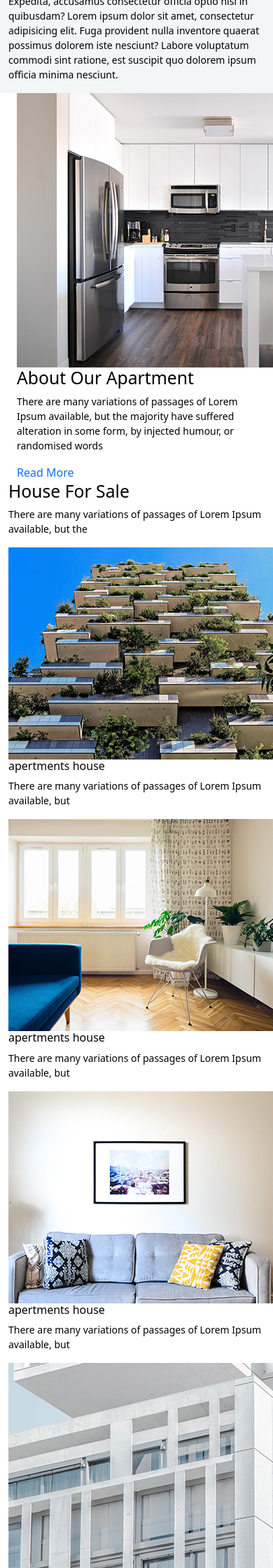
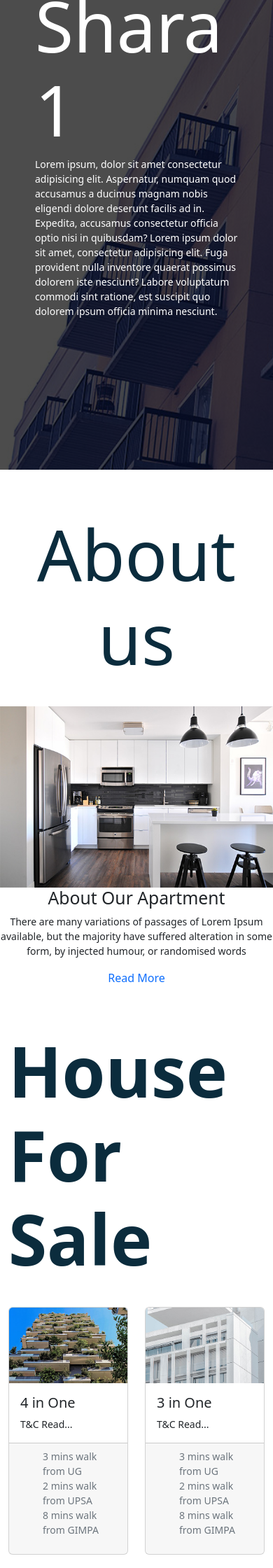
Before and after one commit to Jonasmonyoselorm/webprojects, a Django app: page / in a window 390 px wide; the page is wider, and only the part inside the window is pictured. Shown: the part 280-2520 px from the top of that part at 70% size. Run offline with Django 4.2, Linux system fonts and the light colour scheme.

Commit message:
third save

```diff
--- a/hostel/rental/static/css/main.css
+++ b/hostel/rental/static/css/main.css
@@ -1,12 +1,32 @@
+
+
+*{
+    margin: 0;
+    padding: 0;
+}
 
 body {
-    background-color: white;
-    color: black;
-    padding: 0;
+    margin: 0;
+    font-family: system-ui;
+}
+
+.main-heading {
+    color: white;
+    background-color: #0B2C3D;
+    background-image: linear-gradient(rgba(0,0,0,0.7), rgba(0,0,0,0.7)), url(../images/heading-bg.jpg);
+    /*background-blend-mode: multiply;*/
+    padding: 200px 50px;
+    background-repeat: no-repeat;
+    background-size: cover;
 }
 
 a {
     text-decoration: none;
+    transition: 1s;
+}
+
+a:hover {
+    border-bottom: 3px solid #CB3421;
 }
 
 li {
@@ -25,7 +45,7 @@ nav {
     list-style: none;
     display: inline-block;
     margin-left: 30px;
-    color: #CB3421;
+    color: white;
     font-weight: bolder;
 }
 
@@ -34,9 +54,6 @@ nav ul li a {
     font-size: 16px;
 }
 
-.header {
-    background-color: #F2F6F7;
-}
 
 /*main content*/
 
@@ -56,13 +73,36 @@ p {
     font-size: 14px;
 }
 
+.about_content {
+    text-align: center;
+    padding: 50px 0px;
+}
 
+.title {
+    padding-top: 10px;
+    padding-bottom: 30px;
+    font-weight: bold;
+    color: #0B2C3D;
+
+}
+
+.img_pics {
+    width: 100%;
+}
 
 .why_us {
     background-color: #0B2C3D;
     color: white;
     text-align: center;
+    padding: 50px 0;
+    margin: 30px 0;
 }
+
+
+
+
+
+
 
 
 .footer {
--- a/hostel/rental/templates/index.html
+++ b/hostel/rental/templates/index.html
@@ -6,10 +6,9 @@
 {% block content %}
 
 
-<div class="container-fluid header">
-    <div class="row">
-        <div class="col">
-            <h1>Shara</h1>
+<!--heading-->
+<div class="main-heading container-fluid">
+  <h1>Shara 1</h1>
   <p>Lorem ipsum, dolor sit amet consectetur adipisicing elit. Aspernatur, numquam quod accusamus
     a ducimus magnam nobis eligendi dolore deserunt facilis ad in. Expedita, accusamus consectetur
     officia optio nisi in quibusdam? Lorem ipsum dolor sit amet, consectetur adipisicing elit.
@@ -17,22 +16,18 @@
     est suscipit quo dolorem ipsum officia minima nesciunt.
   </p>
 </div>
-        <div class="col"></div>
+
+<!--about-->
+
+<div class="container about_content">
+  <div class="title">
+    <h1>About us</h1>
   </div>
-
-</div>
-
-
-<div class="container">
-    <div class="container">
   <div class="row">
     <div class="col-md-6">
-            <div class="img-box">
-                <img src="{% static 'images/about-img.jpg' %}" alt="">
-            </div>
+        <img class="img_pics" src="{% static 'images/about-img.jpg' %}" alt="">
     </div>
     <div class="col-md-6">
-                <div class="detail-box">
           <div class="heading_container">
               <h2>
                   About Our Apartment
@@ -49,101 +44,81 @@
     </div>
   </div>
 </div>
+
+<!--rooms for rent-->
+<div class="container">
+  <h1 class="title">
+    House For Sale
+  </h1>
+  <div class="row row-cols-1 row-cols-md-3 g-4">
+    <div class="col">
+      <div class="card h-100">
+        <img src="{% static 'images/s-1.jpg' %}" class="card-img-top img_pics" alt="...">
+        <div class="card-body">
+          <h5 class="card-title">4 in One</h5>
+          <p class="card-text">T&C Read...</p>
+        </div>
+        <div class="card-footer">
+          <small class="text-muted">
+            <ul>
+              <li>3 mins walk from UG</li>
+
+              <li>2 mins walk from UPSA</li>
+
+              <li>8 mins walk from GIMPA</li>
+            </ul>
+          </small>
         </div>
       </div>
+    </div>
+    <div class="col">
+      <div class="card h-100">
+        <img  src="{% static 'images/s-4.jpg' %}" class="card-img-top img_pics" alt="...">
+        <div class="card-body">
+          <h5 class="card-title">3 in One</h5>
+          <p class="card-text">T&C Read...</p>
+        </div>
+        <div class="card-footer">
+          <small class="text-muted">
+            <ul>
+              <li>3 mins walk from UG</li>
 
+              <li>2 mins walk from UPSA</li>
 
-<div class="container-fluid">
-    <div class="heading_container">
-      <h2>
-        House For Sale
-      </h2>
-      <p>
-        There are many variations of passages of Lorem Ipsum available, but the
-      </p>
-    </div>
-    <div class="row">
-      <div class="col-md-4">
-        <div class="img-box">
-          <img src="{% static 'images/s-1.jpg' %}" alt="">
-        </div>
-        <div class="detail-box">
-          <h6>
-            apertments house
-          </h6>
-          <p>
-            There are many variations of passages of Lorem Ipsum available, but
-          </p>
+              <li>8 mins walk from GIMPA</li>
+            </ul>
+          </small>
         </div>
       </div>
-      <div class="col-md-4">
-        <div class="img-box">
-          <img src="{% static 'images/s-2.jpg' %}" alt="">
     </div>
-        <div class="detail-box">
-          <h6>
-            apertments house
-          </h6>
-          <p>
-            There are many variations of passages of Lorem Ipsum available, but
-          </p>
+    <div class="col">
+      <div class="card h-100">
+        <img src="{% static 'images/s-3.jpg' %}" class="card-img-top img_pics" alt="...">
+        <div class="card-body">
+          <h5 class="card-title">2 in One</h5>
+          <p class="card-text">This is a wider card with supporting text below as a natural lead-in to additional content. This card has even longer content than the first to show that equal height action.</p>
+        </div>
+        <div class="card-footer">
+          <small class="text-muted">Last updated 3 mins ago</small>
         </div>
       </div>
-      <div class="col-md-4">
-        <div class="img-box">
-          <img src="{% static 'images/s-3.jpg' %}" alt="">
     </div>
-        <div class="detail-box">
-          <h6>
-            apertments house
-          </h6>
-          <p>
-            There are many variations of passages of Lorem Ipsum available, but
-          </p>
+    <div class="col">
+      <div class="card h-100">
+        <img src="{% static 'images/s-2.jpg' %}" class="card-img-top img_pics" alt="...">
+        <div class="card-body">
+          <h5 class="card-title">Luxery</h5>
+          <p class="card-text">This is a wider card with supporting text below as a natural lead-in to additional content. This card has even longer content than the first to show that equal height action.</p>
         </div>
+        <div class="card-footer">
+          <small class="text-muted">Last updated 3 mins ago</small>
         </div>
-      <div class="col-md-4">
-        <div class="img-box">
-          <img src="{% static 'images/s-4.jpg' %}" alt="">
-        </div>
-        <div class="detail-box">
-          <h6>
-            apertments house
-          </h6>
-          <p>
-            There are many variations of passages of Lorem Ipsum available, but
-          </p>
-        </div>
-      </div>
-      <div class="col-md-4">
-        <div class="img-box">
-          <img src="{% static 'images/s-5.jpg' %}" alt="">
-        </div>
-        <div class="detail-box">
-          <h6>
-            apertments house
-          </h6>
-          <p>
-            There are many variations of passages of Lorem Ipsum available, but
-          </p>
-        </div>
-      </div>
-      <div class="col-md-4">
-        <div class="img-box">
-          <img src="{% static 'images/s-6.jpg' %}" alt="">
-        </div>
-        <div class="detail-box">
-          <h6>
-            apertments house
-          </h6>
-          <p>
-            There are many variations of passages of Lorem Ipsum available, but
-          </p>
       </div>
     </div>
   </div>
 </div>
 
+<!--records and awards-->
   <div class="container-fluid why_us">
     <div class="container">
         <div class="heading_container">
@@ -221,18 +196,20 @@
     </div>
 </div>
 
+<!--Testimonials-->
 <div class="container">
-    <h1>
+    <h1 class="title">
         What our Customers say.
     </h1>
 
 </div>
 
+<!---Contact us-->
 <div class="container">
-    <div class="heading_container">
-      <h2>
+    <div class="">
+      <h1 class="title">
         Get In Touch
-      </h2>
+      </h1>
     </div>
   </div>
   <div class="container-fluid">
@@ -245,6 +222,7 @@
           </div>
         </div>
       </div>
+      <!--contact forms-->
       <div class="col-lg-4 col-md-5 ">
         <div class="form_container">
           <form action="">
@@ -272,7 +250,7 @@
     </div>
   </div>
 
-
+<!--footer-->
 <div class="container-fluid footer">
     <div class="container">
         <div class="row">
@@ -379,7 +357,7 @@
                   <img src="{% static 'images/linkedin.png' %}" alt="">
                 </a>
                 <a href="">
-                  <img src="{% static 'images/youtube.png' %}" alt="">
+                  <img class="responsive-rounded" src="{% static 'images/youtube.png' %}" alt="">
                 </a>
               </div>
             </div>
```
Also changed, not shown: hostel/rental/templates/base.html (+3 -5 lines), hostel/rental/static/images/heading-bg.jpg (added). Lines whose indentation alone changed are shown as unchanged.
